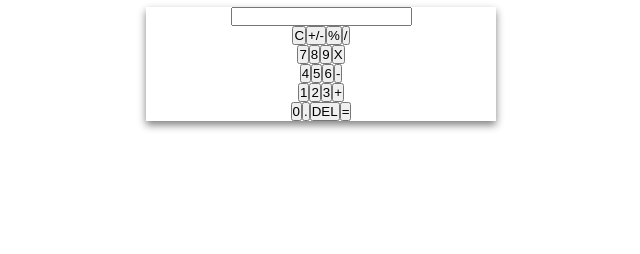
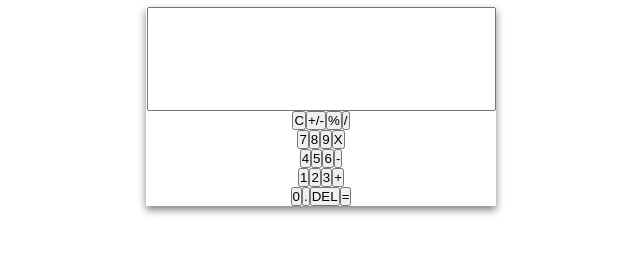
Before and after one commit to shohel1995/calculator_design, a plain HTML site: page index.html in a window 1280 px wide. Shown: the part 40-294 px from the top of the page, without its empty margins (319-959 px from the left). Drawn offline with Linux system fonts and the light colour scheme.

Commit message:
card hover

```diff
--- a/style.css
+++ b/style.css
@@ -16,3 +16,17 @@ h1{
     transition: 0.3s;
     font-size: 0;
 }
+
+.card:hover{
+    box-shadow: 0 16px 32px 0 gray;
+}
+
+.cal-head #result{
+    width: 335px;
+    height: 100px;
+    font-size: 32px;
+    font-weight: bold;
+    text-align: right;
+    padding: 0 5px ;
+    letter-spacing: 2px;
+}
```
